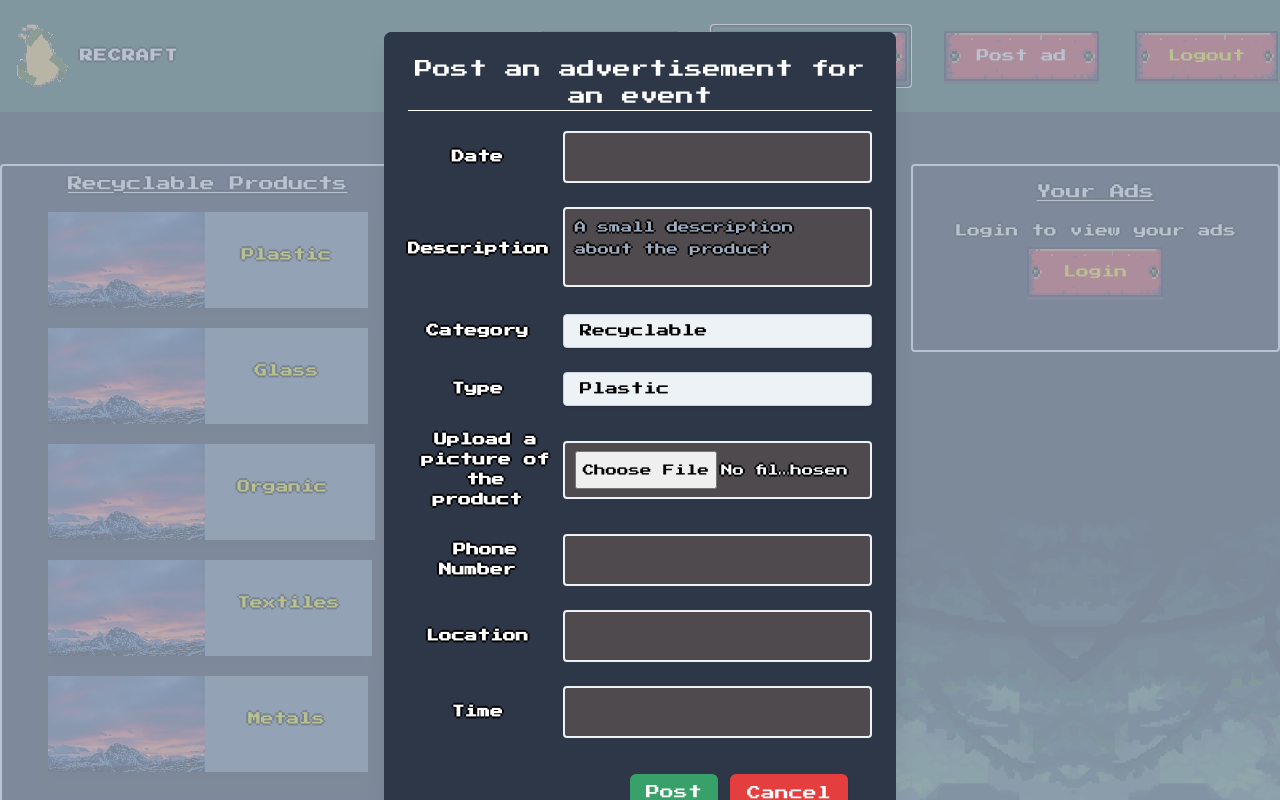
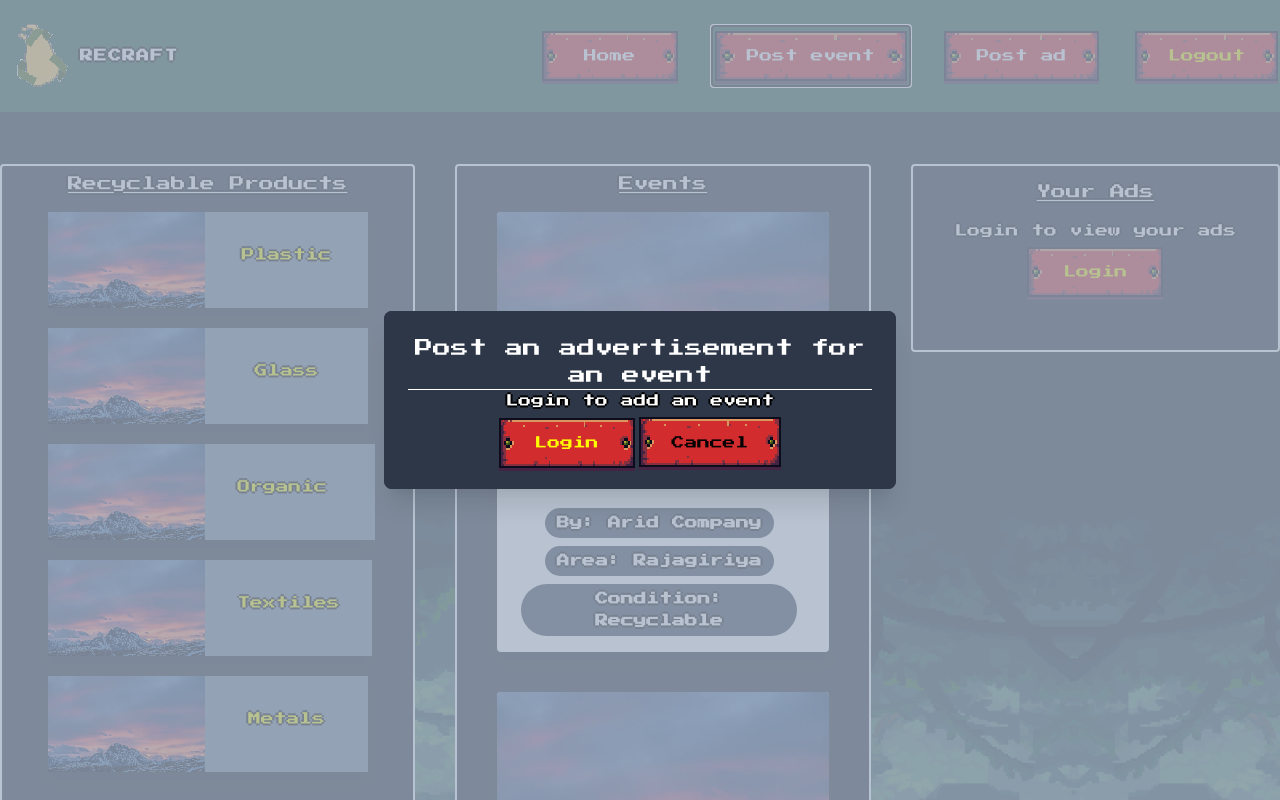
Before and after one commit to NethmiRodrigo/recraft, a React (Create React App) app: page / in a window 1280 px wide. Both pictures are taken after a click on the button "Post event". Shown: the top 800 px of the page. Built offline with nearby package versions, Linux system fonts and the light colour scheme.

Commit message:
Added post event functionality

```diff
--- a/src/components/common/MakeAdModal/modal.js
+++ b/src/components/common/MakeAdModal/modal.js
@@ -43,6 +43,7 @@ const Modal = (props) => {
 						setValue(e.target.value);
 						setSuccess(false);
 					}}
+					required
 					className="bg-gray-200 appearance-none border-2 border-gray-200 rounded w-full py-2 px-4 text-gray-700 leading-tight"
 					type={type}
 				/>
@@ -81,7 +82,7 @@ const Modal = (props) => {
 							</div>
 							{!token ? (
 								<div className="mx-auto justify-center text-center">
-									<p>Login to view your ads</p>
+									<p>Login to ost an ad</p>
 									<Link to="/login">
 										<button className="rpgui-button">Login</button>
 									</Link>
--- a/src/components/common/MakeEventModal/modal.js
+++ b/src/components/common/MakeEventModal/modal.js
@@ -1,13 +1,22 @@
 import React, { useState } from "react";
+import { Link } from "react-router-dom";
+import { addSeller } from "../../../controllers/sellerAddController";
+import Error from "../alerts/error";
+import Success from "../alerts/success";
 
 const Modal = (props) => {
+	const token = localStorage.getItem("Token");
 	const useInput = ({ type }) => {
 		const [value, setValue] = useState("");
 		const input = (
 			<div className="md:w-2/3">
 				<input
 					value={value}
-					onChange={(e) => setValue(e.target.value)}
+					required
+					onChange={(e) => {
+						setValue(e.target.value);
+						setSuccess(false);
+					}}
 					className="bg-gray-200 appearance-none border-2 border-gray-200 rounded w-full py-2 px-4 text-gray-700 leading-tight"
 					type={type}
 				/>
@@ -15,14 +24,40 @@ const Modal = (props) => {
 		);
 		return [value, input];
 	};
+
+	const submit = (event) => {
+		event.preventDefault();
+		const ad = {
+			userId: token,
+			type: type,
+			categoryName: category,
+			conditionDetails: description,
+			imageUrl: image,
+			location: location,
+			time: time,
+			date: date,
+			isActive: true,
+		};
+		addSeller(ad)
+			.then((response) => {
+				console.log(response);
+				setSuccess(true);
+			})
+			.catch((err) => {
+				console.log(err);
+				seterror(true);
+			});
+	};
+
 	const [category, setCategory] = useState("recycle");
 	const [type, setType] = useState("");
-	const [product, productInput] = useInput({ type: "text" });
-	const [price, priceInput] = useInput({ type: "number" });
-	const [mobile, mobileInput] = useInput({ type: "text" });
+	const [description, setDescription] = useState("");
+	const [date, dateInput] = useInput({ type: "date" });
 	const [location, locationInput] = useInput({ type: "text" });
 	const [time, timeInput] = useInput({ type: "text" });
 	const [image, setImage] = useState("");
+	const [success, setSuccess] = useState(false);
+	const [error, seterror] = useState(false);
 	return (
 		<div>
 			<div className="fixed z-10 inset-0 overflow-y-auto">
@@ -42,15 +77,31 @@ const Modal = (props) => {
 							<div className="text-white text-lg border-b border-white">
 								Post an advertisement for an event
 							</div>
+							{!token ? (
+								<div className="mx-auto justify-center text-center">
+									<p>Login to add an event</p>
+									<Link to="/login">
+										<button className="rpgui-button">Login</button>
+									</Link>
+									<button
+										className="rpgui-button"
+										onClick={() => {
+											props.deactivate(false);
+										}}
+									>
+										Cancel
+									</button>
+								</div>
+							) : (
 								<div className="mt-5">
-								<form className="w-full justify-center">
+									<form className="w-full justify-center" onSubmit={submit}>
 										<div className="md:flex md:items-center mb-6">
 											<div className="md:w-1/3">
 												<label className="block text-gray-500 font-bold text-xs md:text-right mb-1 md:mb-0 pr-4">
 													Date
 												</label>
 											</div>
-										{productInput}
+											{dateInput}
 										</div>
 										<div className="md:flex md:items-center mb-6">
 											<div className="md:w-1/3">
@@ -62,6 +113,8 @@ const Modal = (props) => {
 												<textarea
 													id="about"
 													rows="3"
+													value={description}
+													onChange={(e) => setDescription(e.target.value)}
 													className="bg-gray-200 appearance-none border-2 border-gray-200 rounded w-full py-2 px-4 text-black leading-tight focus:outline-none focus:bg-gray-600"
 													placeholder="A small description about the product"
 												></textarea>
@@ -137,14 +190,6 @@ const Modal = (props) => {
 										<div className="md:flex md:items-center mb-6">
 											<div className="md:w-1/3">
 												<label className="block text-gray-500 font-bold md:text-right mb-1 md:mb-0 pr-4">
-												Phone Number
-											</label>
-										</div>
-										{mobileInput}
-									</div>
-									<div className="md:flex md:items-center mb-6">
-										<div className="md:w-1/3">
-											<label className="block text-gray-500 font-bold md:text-right mb-1 md:mb-0 pr-4">
 													Location
 												</label>
 											</div>
@@ -159,6 +204,13 @@ const Modal = (props) => {
 											</div>
 											{timeInput}
 										</div>
+										{success ? (
+											<Success message="Your ad has been posted" />
+										) : error ? (
+											<Error />
+										) : (
+											<> </>
+										)}
 										<div className="bg-gray-50 px-4 py-3 sm:px-6 sm:flex sm:flex-row-reverse">
 											<span className="flex w-full rounded-md shadow-sm sm:ml-3 sm:w-auto">
 												<button
@@ -173,11 +225,8 @@ const Modal = (props) => {
 											</span>
 											<span className="mt-3 flex w-full rounded-md shadow-sm sm:mt-0 sm:w-auto">
 												<button
-												type="button"
-												onClick={() => {
-													props.deactivate(false);
-												}}
 													type="submit"
+													disabled={success ? true : false}
 													className="inline-flex justify-center w-full rounded-md px-4 py-2 bg-green-600 text-base leading-6 font-medium text-white shadow-sm hover:bg-green-500 focus:outline-none transition ease-in-out duration-150 sm:text-sm sm:leading-5"
 												>
 													Post
@@ -186,6 +235,7 @@ const Modal = (props) => {
 										</div>
 									</form>
 								</div>
+							)}
 						</div>
 					</div>
 				</div>
--- a/src/controllers/sellerAddController.js
+++ b/src/controllers/sellerAddController.js
@@ -1,54 +1,47 @@
-import axios from 'axios';
+import axios from "axios";
 
 const url = "http://localhost:3060/selleradd";
 
-
-export function getAllSellers(){
-
+export function getAllSellers() {
 	return axios
 		.get(url)
-        .then((res)=>{
-            return res.data;
-        })
-        .catch((err)=>{
-            throw err;
-        })
-}
-
-
-export function getSeller(id){
-
-    return axios
-        .get(`${url}/${id}`)
-        .then((res)=>{
+		.then((res) => {
 			return res.data;
 		})
 		.catch((err) => {
 			throw err;
-        })
+		});
 }
 
-export function addSeller(seller){
-
+export function getSeller(id) {
 	return axios
-            .post(`${url}`)
-            .then(res => {
-                return res.data;
-            })
-            .catch(err => {
-                throw err;
-            })
-}
-
-export function deleteSeller(){
-
-        return axios
-        .delete(`${url}/${id}`)
-        .then((res)=>{
+		.get(`${url}/${id}`)
+		.then((res) => {
 			return res.data;
 		})
 		.catch((err) => {
 			throw err;
+		});
+}
+
+export function addSeller(seller) {
+	return axios
+		.post(`${url}`, seller)
+		.then((res) => {
+			return res.data;
 		})
+		.catch((err) => {
+			throw err;
+		});
+}
 
+export function deleteSeller(id) {
+	return axios
+		.delete(`${url}/${id}`)
+		.then((res) => {
+			return res.data;
+		})
+		.catch((err) => {
+			throw err;
+		});
 }
```
Also changed, not shown: 1 other file (tests, documents, lock files or other folders). Lines whose indentation alone changed are shown as unchanged.
